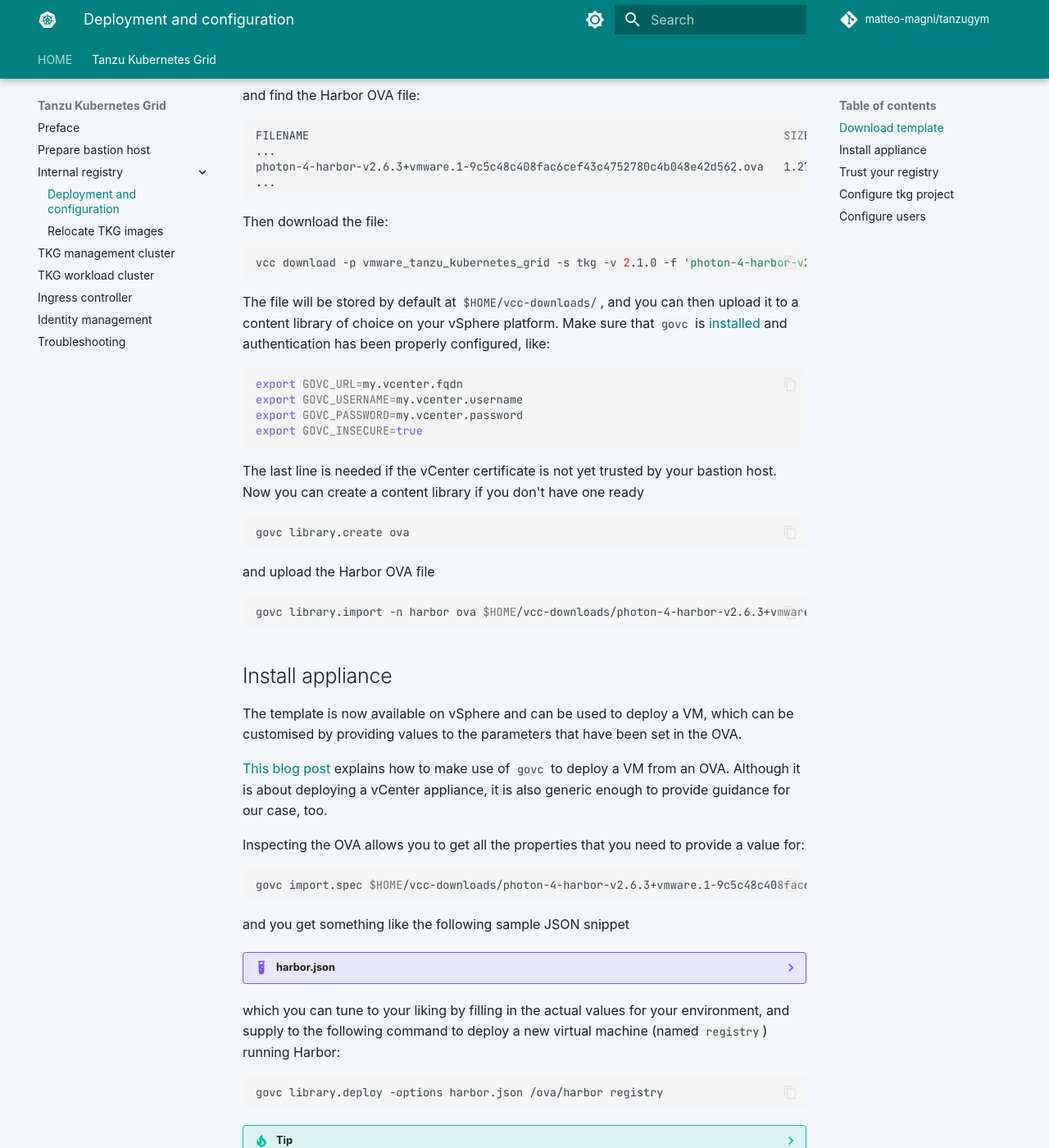
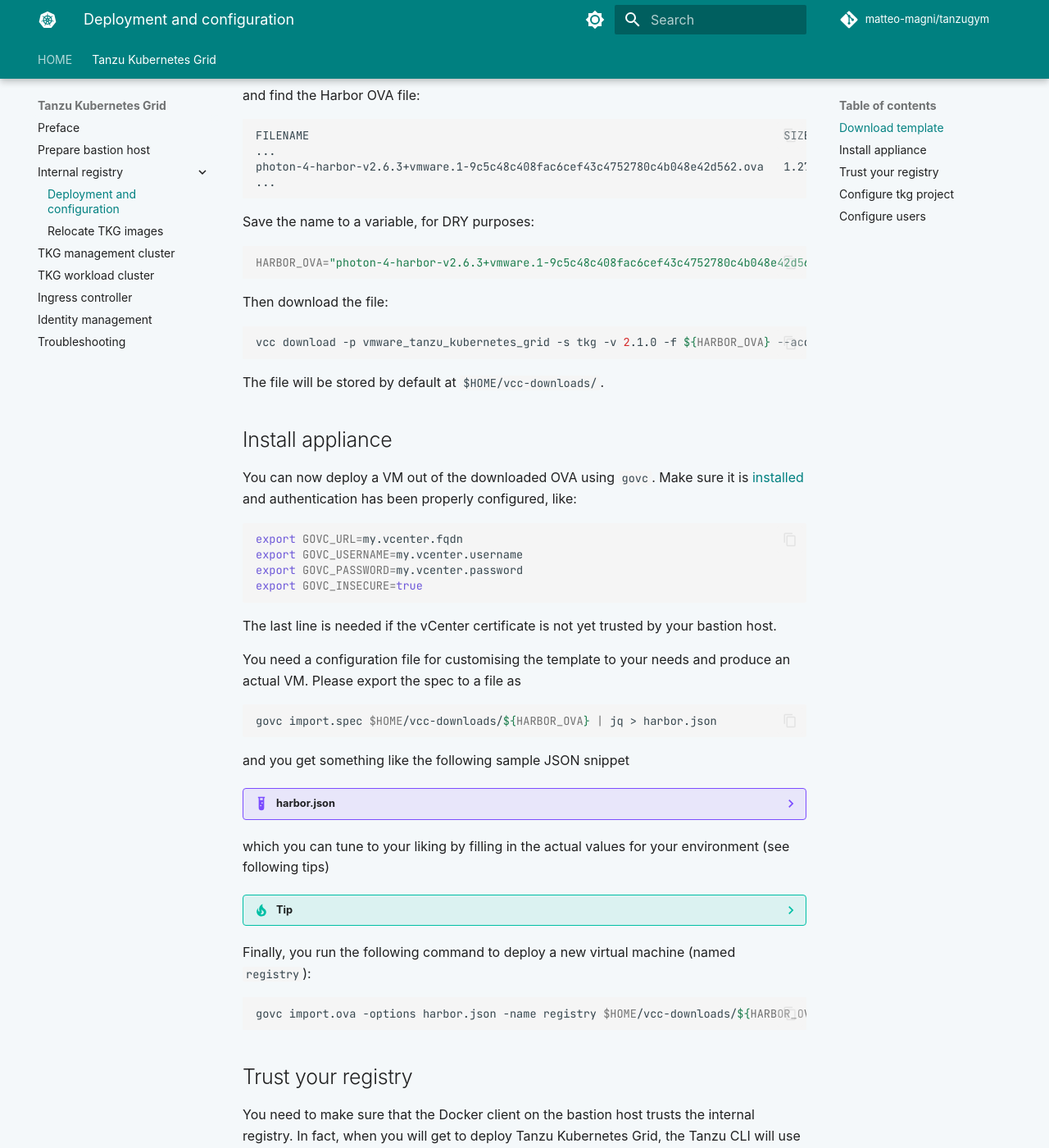
Before and after one commit to matteo-magni/tanzugym, an MkDocs documentation site: the page built from docs/tkgm/registry.md, in a window 1280 px wide and 1400 px high, scrolled down 626 px. Shown: the whole window at 82% size. Built offline with MkDocs 1.6.1 and Material for MkDocs 9.7.7, drawn with Linux system fonts in a browser that asks for light colours; some web fonts are replaced; comment, search, counter and statistics services are not loaded; some of the changed text lies outside the part shown.

Commit message:
fixes and clarifications about setting up a private registry for tkg

````diff
--- a/docs/tkgm/registry.md
+++ b/docs/tkgm/registry.md
@@ -29,14 +29,24 @@ photon-4-harbor-v2.6.3+vmware.1-9c5c48c408fac6cef43c4752780c4b048e42d562.ova   1
 ...
 ```
 
+Save the name to a variable, for DRY purposes:
+
+```sh
+HARBOR_OVA="photon-4-harbor-v2.6.3+vmware.1-9c5c48c408fac6cef43c4752780c4b048e42d562.ova"
+```
+
 Then download the file:
 
 ```sh
-vcc download -p vmware_tanzu_kubernetes_grid -s tkg -v 2.1.0 -f 'photon-4-harbor-v2.6.3+vmware.1-9c5c48c408fac6cef43c4752780c4b048e42d562.ova' --accepteula
+vcc download -p vmware_tanzu_kubernetes_grid -s tkg -v 2.1.0 -f ${HARBOR_OVA} --accepteula
 ```
 
-The file will be stored by default at `$HOME/vcc-downloads/`, and you can then upload it to a content library of choice on your vSphere platform.
-Make sure that `govc` is [installed](./bastion.md#govc) and authentication has been properly configured, like:
+The file will be stored by default at `$HOME/vcc-downloads/`.
+
+## Install appliance
+
+You can now deploy a VM out of the downloaded OVA using `govc`.
+Make sure it is [installed](./bastion.md#govc) and authentication has been properly configured, like:
 
 ```sh
 export GOVC_URL=my.vcenter.fqdn
@@ -46,33 +56,15 @@ export GOVC_INSECURE=true
 ```
 
 The last line is needed if the vCenter certificate is not yet trusted by your bastion host.
-Now you can create a content library if you don't have one ready
+
+You need a configuration file for customising the template to your needs and produce an actual VM.
+Please export the spec to a file as
 
 ```sh
-govc library.create ova
+govc import.spec $HOME/vcc-downloads/${HARBOR_OVA} | jq > harbor.json
 ```
 
-and upload the Harbor OVA file
-
-```sh
-govc library.import -n harbor ova $HOME/vcc-downloads/photon-4-harbor-v2.6.3+vmware.1-9c5c48c408fac6cef43c4752780c4b048e42d562.ova
-```
-
-## Install appliance
-
-The template is now available on vSphere and can be used to deploy a VM,
-which can be customised by providing values to the parameters that have been set in the OVA.
-
-[This blog post](https://williamlam.com/2016/04/slick-way-of-deploying-ovfova-directly-to-esxi-vcenter-server-using-govc-cli.html) explains how to make use of `govc` to deploy a VM from an OVA.
-Although it is about deploying a vCenter appliance, it is also generic enough to provide guidance for our case, too.
-
-Inspecting the OVA allows you to get all the properties that you need to provide a value for:
-
-```sh
-govc import.spec $HOME/vcc-downloads/photon-4-harbor-v2.6.3+vmware.1-9c5c48c408fac6cef43c4752780c4b048e42d562.ova | jq > harbor.spec.json
-```
-
- and you get something like the following sample JSON snippet
+and you get something like the following sample JSON snippet
 
 ??? example "harbor.json"
     ```json
@@ -154,20 +146,20 @@ govc import.spec $HOME/vcc-downloads/photon-4-harbor-v2.6.3+vmware.1-9c5c48c408f
     }
     ```
 
-which you can tune to your liking by filling in the actual values for your environment,
-and supply to the following command to deploy a new virtual machine (named `registry`) running Harbor:
-
-```sh
-govc library.deploy -options harbor.json /ova/harbor registry
-```
+which you can tune to your liking by filling in the actual values for your environment (see following tips)
 
 ??? tip
-    The mandatory properties in the `PropertyMapping` array are:
+    A few notes about properties in the `PropertyMapping` array:
 
-    - `guestinfo.root_password`
-    - `guestinfo.harbor_admin_password`
+    !!! note ""
+        __Passwords__
 
-    Hre's a few notes about other fields in this file:
+        The following passwords have to be at least 8 and at most 128 characters long:
+
+        - `guestinfo.root_password`
+        - `guestinfo.harbor_admin_password`
+
+        No other complexity requirements have to be met.
 
     !!! note ""
         __DiskProvisioning__
@@ -202,6 +194,22 @@ govc library.deploy -options harbor.json /ova/harbor registry
         CA and server certificates and key must be supplied in plain PEM format, not base64-encoded.
         If no values are provided they will be auto-generated, thus they will be self-signed (not recommended for production use).
 
+    !!! note ""
+        __PowerOn__
+
+        If set to `true`, the VM will be powered on as soon as it's created.
+
+    !!! note ""
+        __WaitForIP__
+
+        If set to `true`, `govc` will not return until the VM acquires an IP address.
+
+Finally, you run the following command to deploy a new virtual machine (named `registry`):
+
+```sh
+govc import.ova -options harbor.json -name registry $HOME/vcc-downloads/${HARBOR_OVA}
+```
+
 ## Trust your registry
 
 You need to make sure that the Docker client on the bastion host trusts the internal registry.
@@ -231,12 +239,13 @@ Navigating to the Harbor UI[^1] as `admin` user, you can follow the `Projects` l
 The pop-up modal window allows you to set the name (we can name it `tkg`), the quota and whether or not it should be publicly accessible (no authentication required).
 More granular settings can be applied by editing the project after it has been created.
 
-If the organisation's security policies allow, it is simpler to set this project as public, because
+!!! warning
+    For TKG to successfully pull platform images, the `tkg` Harbor project **must be public**.
 
-- images are publicly available anyways at `projects.registry.vmware.com/tkg`
-- public access means that unauthorised users (which includes the unauthenticated ones) are allowed to pull but not to push images
+    If concerned about security implications, please note that
 
-However, if stricter policies apply, a read-only user will need to be created during [next step](#configure-users).
+    - images are publicly available anyways at `projects.registry.vmware.com/tkg`;
+    - public access means that **unauthorised users** (which includes the **unauthenticated** ones) are allowed to pull but not to push images, thus not allowed to inject malicious code.
 
 ## Configure users
 
````
